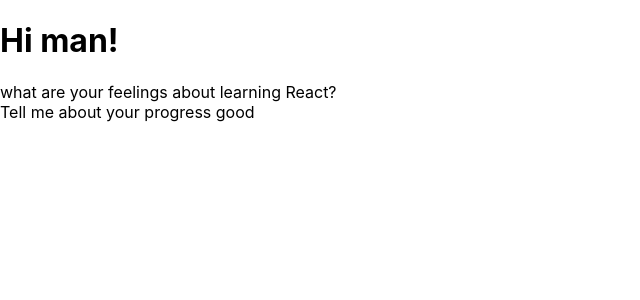
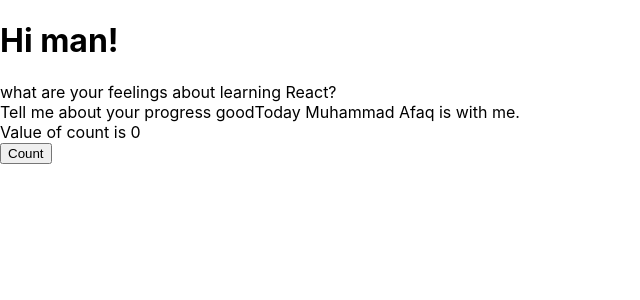
Before and after one commit to imranzafar1987/bootcamp-react-app, a React (Create React App) app: page / in a window 1280 px wide. Shown: the top 300 px of the page, without its empty margins (0-640 px from the left). Built offline with nearby package versions, Linux system fonts and the light colour scheme.

Commit message:
afaq with me

```diff
--- a/src/App.js
+++ b/src/App.js
@@ -1,15 +1,25 @@
-import React from 'react';
-import './App.css';
-import Student from './Student.js';
+import React, { useState } from "react";
+import "./App.css";
+import Student from "./Student.js";
 
 function App() {
-  return(
+  let [count, setCount] = useState(0);
+  return (
     <div>
       <h1>Hi man!</h1>
       what are your feelings about learning React?
-      <Student progress='good'></Student>
+      <Student progress="good"></Student>
+      Value of count is {count}
+      <br />
+      <button
+        onClick={() => {
+          setCount(++count);
+        }}
+      >
+        Count
+      </button>
     </div>
-  )
+  );
 }
 
 export default App;
--- a/src/Student.js
+++ b/src/Student.js
@@ -1,11 +1,12 @@
-import React from 'react';
+import React from "react";
 
-function Student(props){
-    return(
-        <div>
-            Tell me about your progress {props.progress}
-        </div>
-    )
+function Student(props) {
+  return (
+    <div>
+      Tell me about your progress {props.progress}
+      Today Muhammad Afaq is with me.
+    </div>
+  );
 }
 
 export default Student;
```
